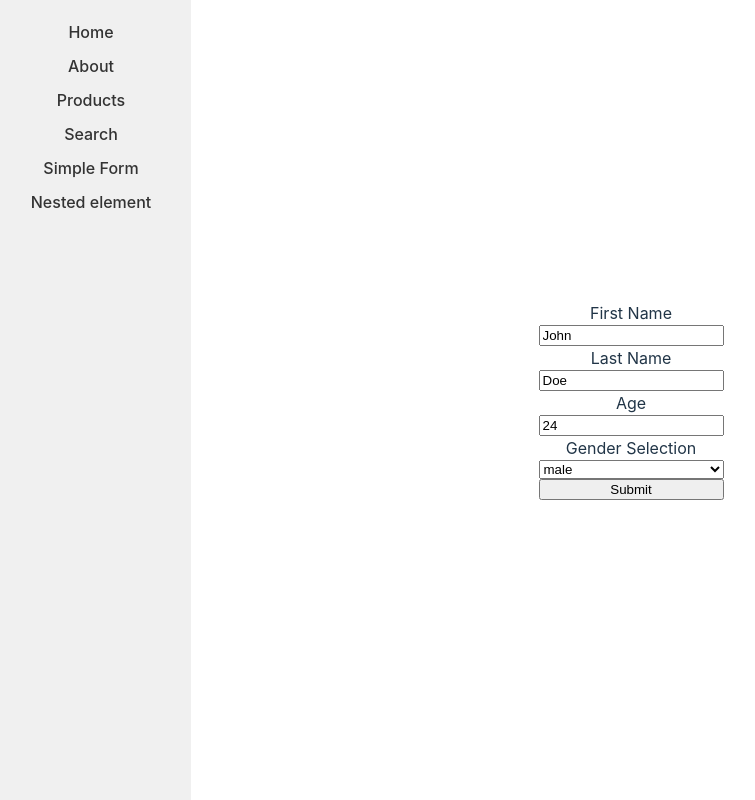
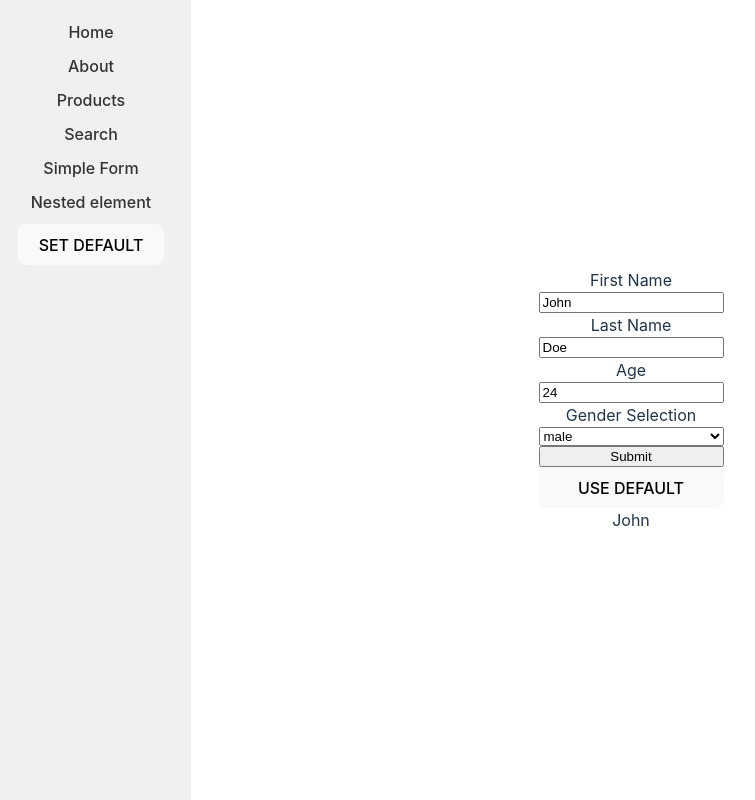
Before and after one commit to YuriiZadorozhnyi/react-playground, a React (Vite) app: page /simple-form in a window 1280 px wide. Shown: the whole page, without its empty margins (9-764 px from the left). Built offline with nearby package versions, Linux system fonts and the light colour scheme.

Commit message:
Context API dynamic

```diff
--- a/src/App.tsx
+++ b/src/App.tsx
@@ -3,7 +3,7 @@ import Sidebar from "./Sidebar/Sidebar.tsx";
 import sidebarItems from "./Sidebar/sidebar-items.ts";
 import {BrowserRouter, Routes, Route} from "react-router-dom";
 import Test from "./Test.tsx";
-import { createContext, lazy, Suspense } from "react";
+import { createContext, lazy, Suspense, useCallback, useState } from "react";
 import Search from "./Search/Search.tsx";
 import Nested from "./components/Nested.tsx";
 import ReactHookForm, { GenderEnum, IFormInput } from "./components/ReactHookForm.tsx";
@@ -18,13 +18,20 @@ const initialData: IFormInput = {
 };
 
 export const GlobalContext = createContext(initialData);
+export const GlobalDynamicContext = createContext<any>(null);
 
 function App() {
+    const [globalDynamicData, setGlobalDynamicData] = useState(initialData);
+
+    const setDefaultDynamicData = useCallback(() => {
+        setGlobalDynamicData({ ...initialData, firstName: "Jane", age: 30, gender: GenderEnum.female });
+    }, []);
 
     return (
       <GlobalContext.Provider value={initialData}>
+          <GlobalDynamicContext.Provider value={globalDynamicData}>
               <BrowserRouter>
-            <Sidebar items={sidebarItems} />
+                <Sidebar items={sidebarItems} setDefault={setDefaultDynamicData} />
                   <Suspense fallback={<div>Loading...</div>}>
                       <Routes>
                         <Route path="/" element={<Test text={'home'}/>} />
@@ -36,6 +43,7 @@ function App() {
                       </Routes>
                   </Suspense>
               </BrowserRouter>
+          </GlobalDynamicContext.Provider>
       </GlobalContext.Provider>
     )
 }
--- a/src/Sidebar/Sidebar.tsx
+++ b/src/Sidebar/Sidebar.tsx
@@ -3,7 +3,7 @@ import { Link } from "react-router-dom";
 import "./Sidebar.css";
 import {SidebarProps} from "./sidebar.ts";
 
-const Sidebar: React.FC<SidebarProps> = ({ items }) => {
+const Sidebar: React.FC<SidebarProps> = ({ items, setDefault }) => {
     return (
         <div className="sidebar">
             <ul className="sidebar__list">
@@ -15,6 +15,7 @@ const Sidebar: React.FC<SidebarProps> = ({ items }) => {
                     </li>
                 ))}
             </ul>
+            <button onClick={() => setDefault()}>SET DEFAULT</button>
         </div>
     );
 };
--- a/src/Sidebar/sidebar.ts
+++ b/src/Sidebar/sidebar.ts
@@ -1,5 +1,6 @@
 export interface SidebarProps {
     items: SidebarItem[];
+    setDefault: () => void;
 }
 
 export interface SidebarItem {
--- a/src/components/ReactHookForm.tsx
+++ b/src/components/ReactHookForm.tsx
@@ -1,6 +1,6 @@
 import { useForm, SubmitHandler } from "react-hook-form"
 import { useContext } from "react";
-import { GlobalContext } from "../App.tsx";
+import { GlobalDynamicContext } from "../App.tsx";
 
 export enum GenderEnum {
     female = "female",
@@ -18,12 +18,18 @@ export interface IFormInput {
 type FormInputKeys = keyof IFormInput;
 
 export default function ReactHookForm() {
-    const globalContext = useContext(GlobalContext);
-    const { register, handleSubmit, watch, formState: { errors }, } = useForm<IFormInput>({ defaultValues: globalContext });
+    const globalContext: IFormInput = useContext(GlobalDynamicContext);
+    const { register, handleSubmit, watch, formState: { errors }, setValue  } = useForm<IFormInput>({ defaultValues: globalContext });
 
     const onSubmit: SubmitHandler<IFormInput> = (data) => {
         console.log(data)
     }
+
+    const handleFormUpdate = () => {
+        Object.entries(globalContext).forEach(([name, value]) => {
+            setValue(name as FormInputKeys, value);
+        });
+    };
 
     console.log("firstName value was changed: " + watch("firstName"));
 
@@ -48,6 +54,10 @@ export default function ReactHookForm() {
 
             {errors && Object.keys(errors).map(error => <p style={{ color: 'red' }} key={error}>{`${error}:${errors[error as FormInputKeys]?.type}`}</p>)}
             <input type="submit" />
+
+            <button onClick={() => handleFormUpdate()}>USE DEFAULT</button>
+
+            <div>{ globalContext.firstName }</div>
         </form>
     )
 }
```
Lines whose indentation alone changed are shown as unchanged.
